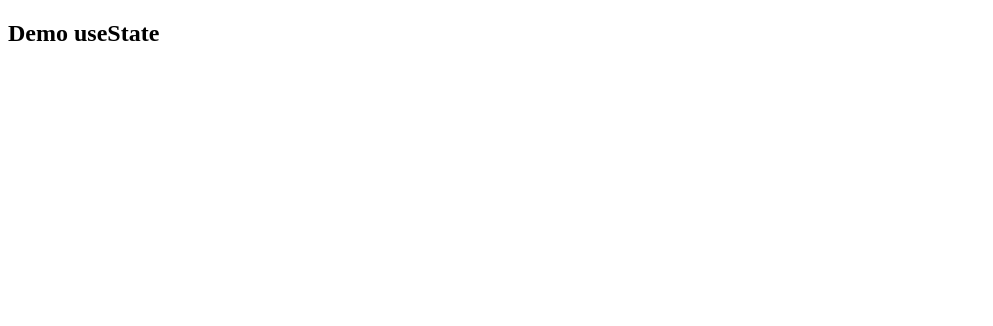
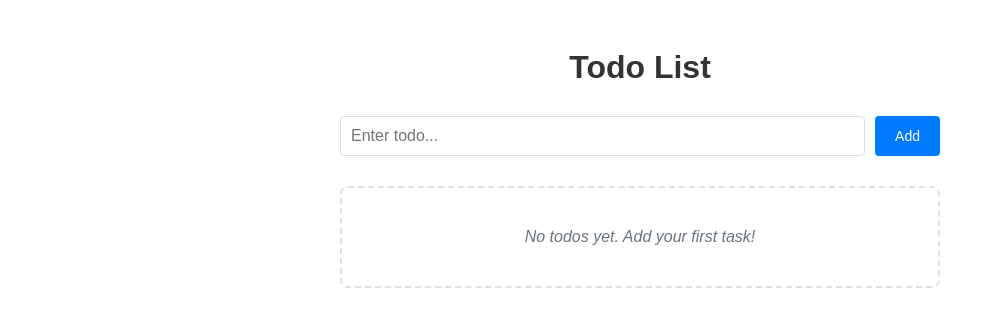
Before and after one commit to PeanutEz/BTVN_03_React_03, a React (Vite) app: page /demo-useState in a window 1280 px wide. Shown: the top 326 px of the page, without its empty margins (0-993 px from the left). Built offline with nearby package versions, Linux system fonts and the light colour scheme.

Commit message:
Lac lam demo usseState

```diff
--- /dev/null
+++ b/src/pages/UseState_Demo.css
@@ -0,0 +1,104 @@
+.todo-container {
+  max-width: 600px;
+  margin: 0 auto;
+  padding: 20px;
+  font-family: Arial, sans-serif;
+}
+
+.todo-header {
+  text-align: center;
+  margin-bottom: 30px;
+  color: #333;
+}
+
+.todo-input-form {
+  display: flex;
+  gap: 10px;
+  margin-bottom: 30px;
+}
+
+.todo-input {
+  flex: 1;
+  padding: 10px;
+  border: 1px solid #ddd;
+  border-radius: 4px;
+  font-size: 16px;
+}
+
+.todo-input:focus {
+  outline: none;
+  border-color: #007bff;
+}
+
+.btn {
+  padding: 10px 20px;
+  border: none;
+  border-radius: 4px;
+  cursor: pointer;
+  font-size: 14px;
+  transition: opacity 0.2s;
+}
+
+.btn-primary {
+  background-color: #007bff;
+  color: white;
+}
+
+.btn-secondary {
+  background-color: #6c757d;
+  color: white;
+}
+
+.btn-danger {
+  background-color: #dc3545;
+  color: white;
+}
+
+.btn:hover {
+  opacity: 0.8;
+}
+
+.todo-item {
+  display: flex;
+  align-items: center;
+  padding: 15px;
+  margin-bottom: 10px;
+  border: 1px solid #e9ecef;
+  border-radius: 8px;
+  background: white;
+  box-shadow: 0 1px 3px rgba(0,0,0,0.1);
+}
+
+.todo-item.done {
+  background-color: #f8f9fa;
+  opacity: 0.8;
+}
+
+.todo-checkbox {
+  margin-right: 15px;
+  transform: scale(1.2);
+}
+
+.todo-content {
+  flex: 1;
+  font-size: 16px;
+}
+
+.todo-content.done {
+  text-decoration: line-through;
+  color: #6c757d;
+}
+
+.todo-actions {
+  display: flex;
+  gap: 10px;
+}
+
+.empty-state {
+  text-align: center;
+  padding: 40px;
+  color: #6c757d;
+  font-style: italic;
+  border: 2px dashed #dee2e6;
+  border-radius: 8px;
+}
--- a/src/pages/UseState_Demo.tsx
+++ b/src/pages/UseState_Demo.tsx
@@ -1,11 +1,156 @@
+import { useState } from "react";
+import './UseState_Demo.css';
 
+interface Todo {
+  id: number;
+  status: "pending" | "done";
+  title: string;
+}
+
+interface TodoInputProps {
+  onAddTodo: (title: string) => void;
+}
+
+function TodoInput({onAddTodo}: TodoInputProps) {
+  const [title, setTitle] = useState('');
+
+  const handleAdd = () => {
+    if(title.trim() === "") return;
+    onAddTodo(title);
+    setTitle("");
+  }
+
+  const handleKeyPress = (e: React.KeyboardEvent) => {
+    if (e.key === 'Enter') handleAdd();
+  }
+
+  return (
+    <div className="todo-input-form">
+      <input
+        type="text"
+        placeholder="Enter todo..."
+        value={title}
+        onChange={(e) => setTitle(e.target.value)}
+        onKeyPress={handleKeyPress}
+        className="todo-input"
+      />
+      <button onClick={handleAdd} className="btn btn-primary">
+        Add
+      </button>
+    </div>
+  )
+}
+
+interface TodoItemProps {
+  todo: Todo;
+  onToggle: (id: number) => void;
+  onDelete: (id: number) => void;
+  onUpdate: (id: number, newTitle: string) => void;
+}
+
+function TodoItem({ todo, onToggle, onDelete, onUpdate }: TodoItemProps) {
+  const handleUpdate = () => {
+    const newTitle = window.prompt("Enter new title:", todo.title);
+    if (newTitle && newTitle.trim() !== "") {
+      onUpdate(todo.id, newTitle.trim());
+    }
+  };
+
+  const handleDelete = () => {
+    const isConfirmed = window.confirm("Are you sure to delete this task?");
+    if (isConfirmed) {
+      onDelete(todo.id);
+    }
+  };
+
+  return (
+    <div className={`todo-item ${todo.status === 'done' ? 'done' : ''}`}>
+      <input
+        type="checkbox"
+        checked={todo.status === 'done'}
+        onChange={() => onToggle(todo.id)}
+        className="todo-checkbox"
+      />
+
+      <div className={`todo-content ${todo.status === 'done' ? 'done' : ''}`}>
+        {todo.title}
+      </div>
+
+      <div className="todo-actions">
+        <button onClick={handleUpdate} className="btn btn-secondary">
+          Edit
+        </button>
+        <button onClick={handleDelete} className="btn btn-danger">
+          Delete
+        </button>
+      </div>
+    </div>
+  );
+}
 
 
 
 export default function DemoUseState() {
+  const [todos, setTodos] = useState<Todo[]>([]);
+
+  const addTodo = (title: string) => {
+    const newTodo: Todo = {
+      id: Date.now(),
+      title,
+      status: "pending",
+    }
+    setTodos((prev) => [...prev, newTodo]);
+  }
+
+  const toggleTodo = (id: number) => {
+    setTodos((prev) =>
+      prev.map(todo =>
+        todo.id === id
+          ? { ...todo, status: todo.status === 'pending' ? 'done' : 'pending' }
+          : todo
+      )
+    );
+  }
+
+  const deleteTodo = (id: number) => {
+    setTodos((prev) => prev.filter(todo => todo.id !== id));
+  }
+
+  const updateTodo = (id: number, newTitle: string) => {
+    setTodos((prev) =>
+      prev.map(todo =>
+        todo.id === id
+          ? { ...todo, title: newTitle }
+          : todo
+      )
+    );
+  }
+
   return (
-    <div>
-      <h2>Demo useState</h2>
+    <div className="todo-container">
+      <div className="todo-header">
+        <h1>Todo List</h1>
+      </div>
+
+      <TodoInput onAddTodo={addTodo}/>
+
+      {todos.length === 0 ? (
+        <div className="empty-state">
+          No todos yet. Add your first task!
+        </div>
+      ) : (
+        <div>
+          {todos.map((todo) => (
+            <TodoItem
+              key={todo.id}
+              todo={todo}
+              onToggle={toggleTodo}
+              onDelete={deleteTodo}
+              onUpdate={updateTodo}
+            />
+          ))}
+        </div>
+      )}
     </div>
   );
 }
```
